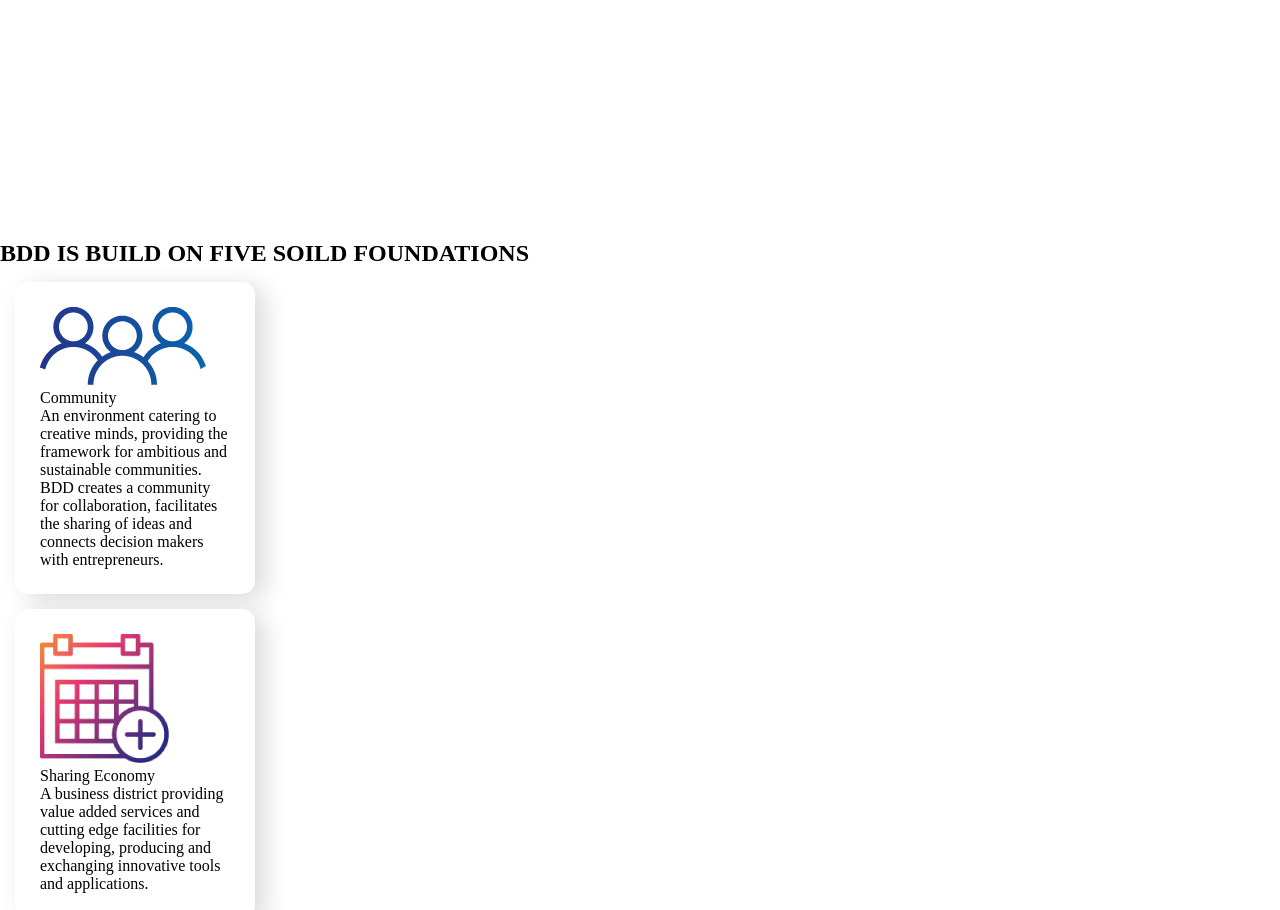
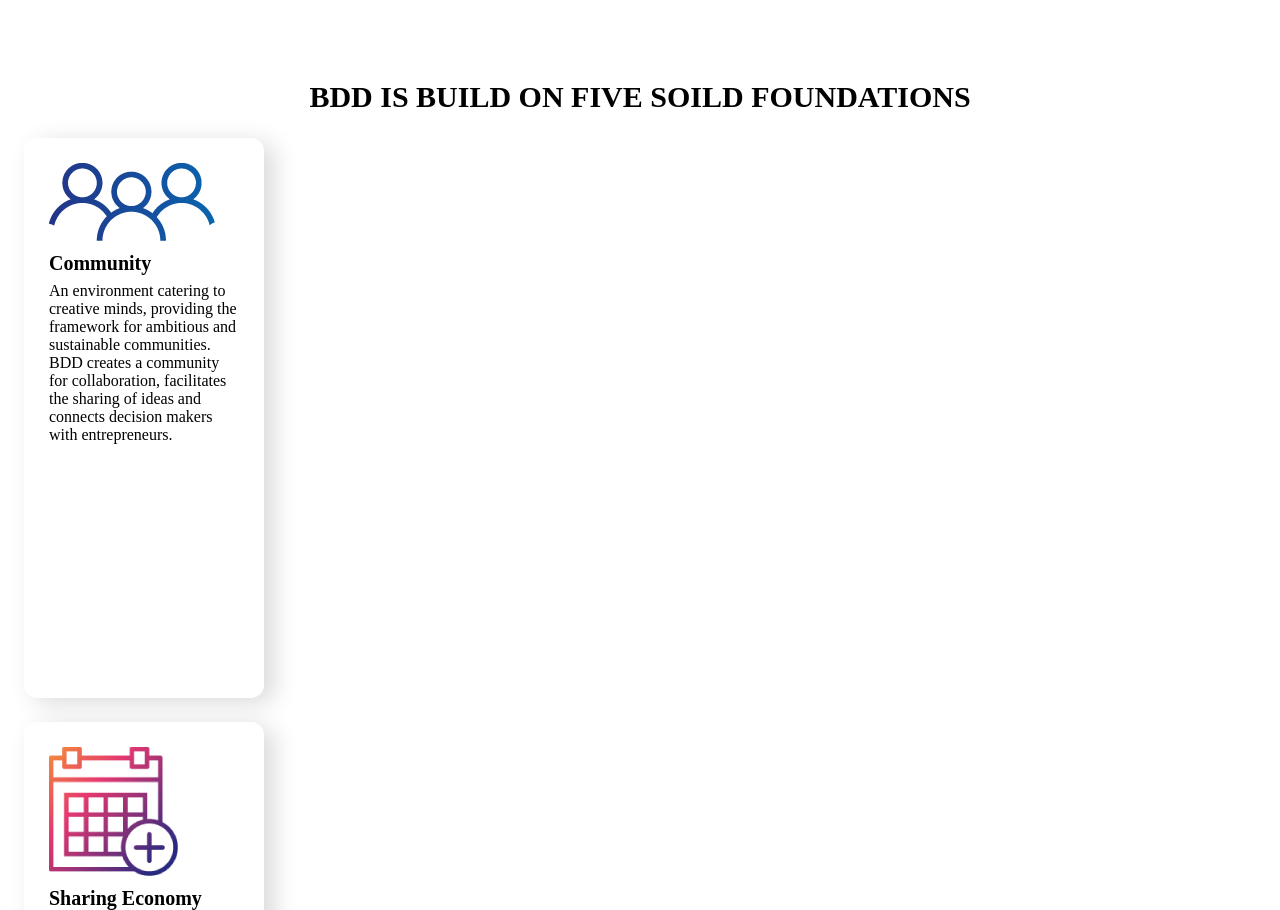
Before and after one commit to AliChrief/BDD-Clone, a plain HTML site: page index.html in a window 1280 px wide. Shown: the part 880-1790 px from the top of the page. Drawn offline with Linux system fonts and the light colour scheme.

Commit message:
second section

```diff
--- a/index.html
+++ b/index.html
@@ -30,7 +30,7 @@
         <!-- Start Hero Content -->
 
         <section class="BDD-foundatinos">
-            <h1>BDD IS BUILD ON FIVE SOILD FOUNDATIONS</h1>
+            <h1 class="title-1">BDD IS BUILD ON FIVE SOILD FOUNDATIONS</h1>
             <div clss="card-container">
                 <div class="card">
                     <div class="card-img">
--- a/style.css
+++ b/style.css
@@ -69,19 +69,38 @@
   }
 
   .BDD-foundatinos{
-    margin:30vh 0;
+    margin:10vh 0;
+  }
+  .title-1{
+    text-align:center;
+    color:black;
+    font-weight:bold;
+    font-size:30px;
+
   }
   .card-container{
     display:flex;
     justify-content: center;
     flex-direction: row;
     flex-wrap:wrap;
+    flex-direction: row;
+    width:100%;
+    padding-top:9px;
+
   }
+
   .card{
     background-color: #fff;
     width: 15em;
-    box-shadow: 10px 5px 25px rgba(1 1 1/ 15%);
+    height:70vh;
     border-radius:13px;
     padding:25px;
-    margin: 15px;
+    margin: 3vh;
+    box-shadow: 10px 5px 25px rgba(1 1 1/ 15%);
   }
+  .title{
+    padding:7px 0;
+    color:black;
+    font-weight:bold;
+    font-size:20px;
+  }
```
